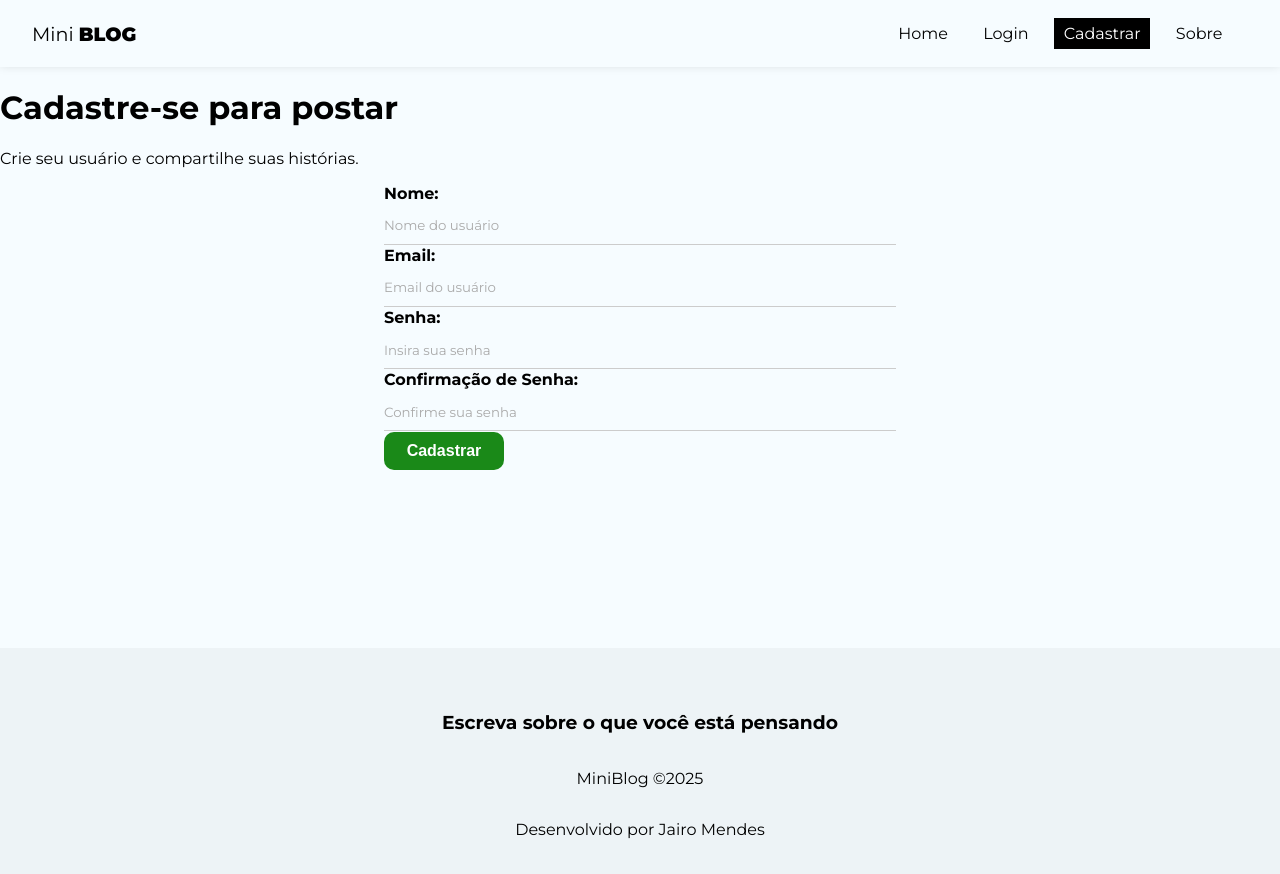
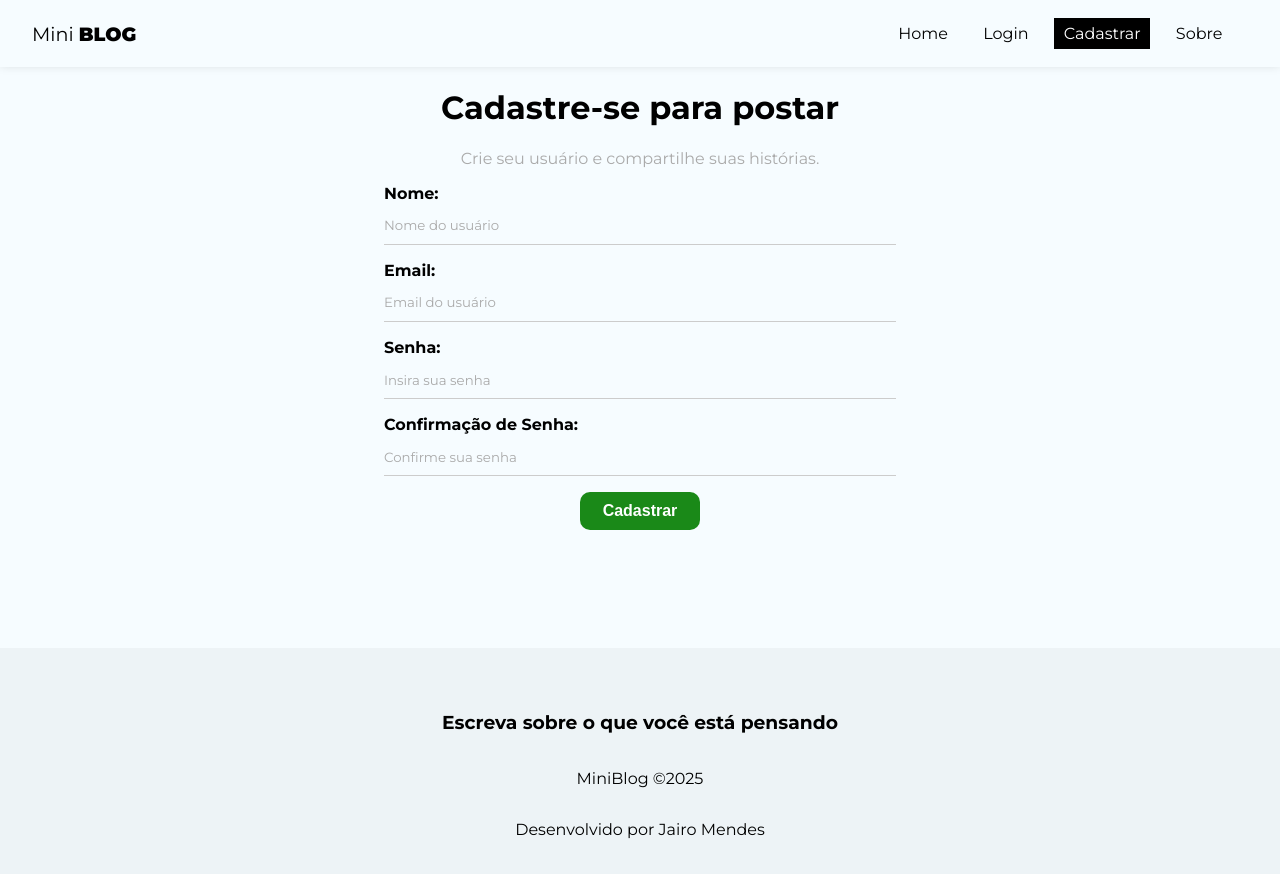
Before and after one commit to jairo2998/miniblog-with-react-router-and-firebase, a React (Vite) app: page /register in a window 1280 px wide. Shown: the top 874 px of the page. Built offline with nearby package versions, Linux system fonts and the light colour scheme.

Commit message:
feat: Implement form state and input handling for registration

```diff
--- a/src/index.css
+++ b/src/index.css
@@ -42,7 +42,7 @@ form {
 label {
   display: flex;
   flex-direction: column;
-  margin-bottom: 1px;
+  margin-bottom: 1em;
 }
 
 label span {
@@ -104,7 +104,7 @@ button[disabled] {
   background-color: #AAA;
 }
 
-.container .erro {
+.container .error {
   color: #721c24;
   background-color: #f8d7da;
   border: 1px solid #f5c6cb;
--- a/src/pages/Register/Register.jsx
+++ b/src/pages/Register/Register.jsx
@@ -10,11 +10,22 @@ const Register = () => {
   const [error, setError] = useState("")
 
   const handleSubmit = (e) => {
-    e.preventDefault()
-    console.log(displayName, email, password, confirmPassword)
+    e.preventDefault();
+    setError("");
+    console.log(displayName, email, password, confirmPassword);
+
+    if(password !== confirmPassword) {
+      setError("As senhas precisam ser iguais!");
+      return;
+    }
+
+    const user = { displayName, email, password, confirmPassword};
+
+    console.log(user);
+
   }
   return (
-    <div>
+    <div className={styles.register}>
         <h1>Cadastre-se para postar</h1>
         <p>Crie seu usuário e compartilhe suas histórias.</p>
         <form onSubmit={handleSubmit}>
@@ -23,7 +34,7 @@ const Register = () => {
             <input
               type="text"
               maxLength={100}
-              minLength={6}
+              minLength={3}
               name="displayName"
               required
               placeholder='Nome do usuário'
@@ -68,6 +79,7 @@ const Register = () => {
             />
           </label>
           <button className='btn'>Cadastrar</button>
+          {error && <p className='error'>{error}</p>}
         </form>
     </div>
   )
```
